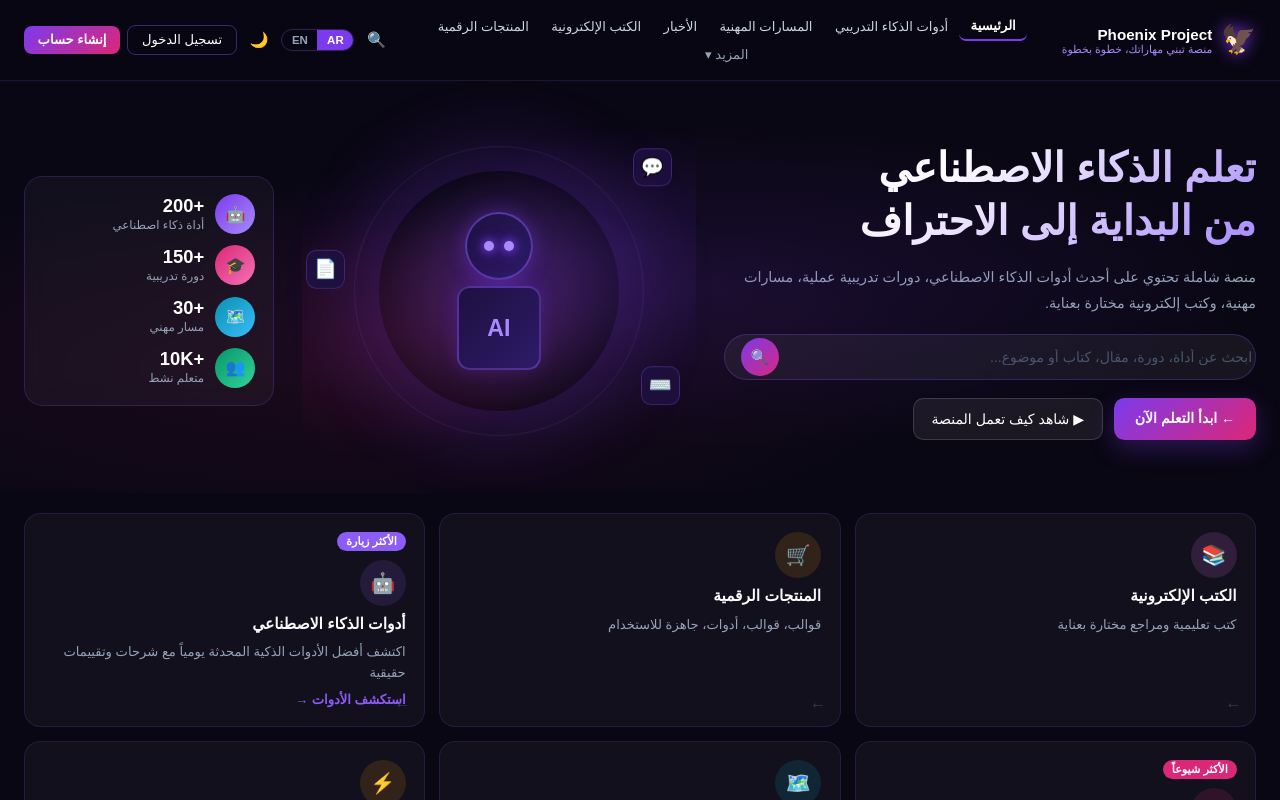
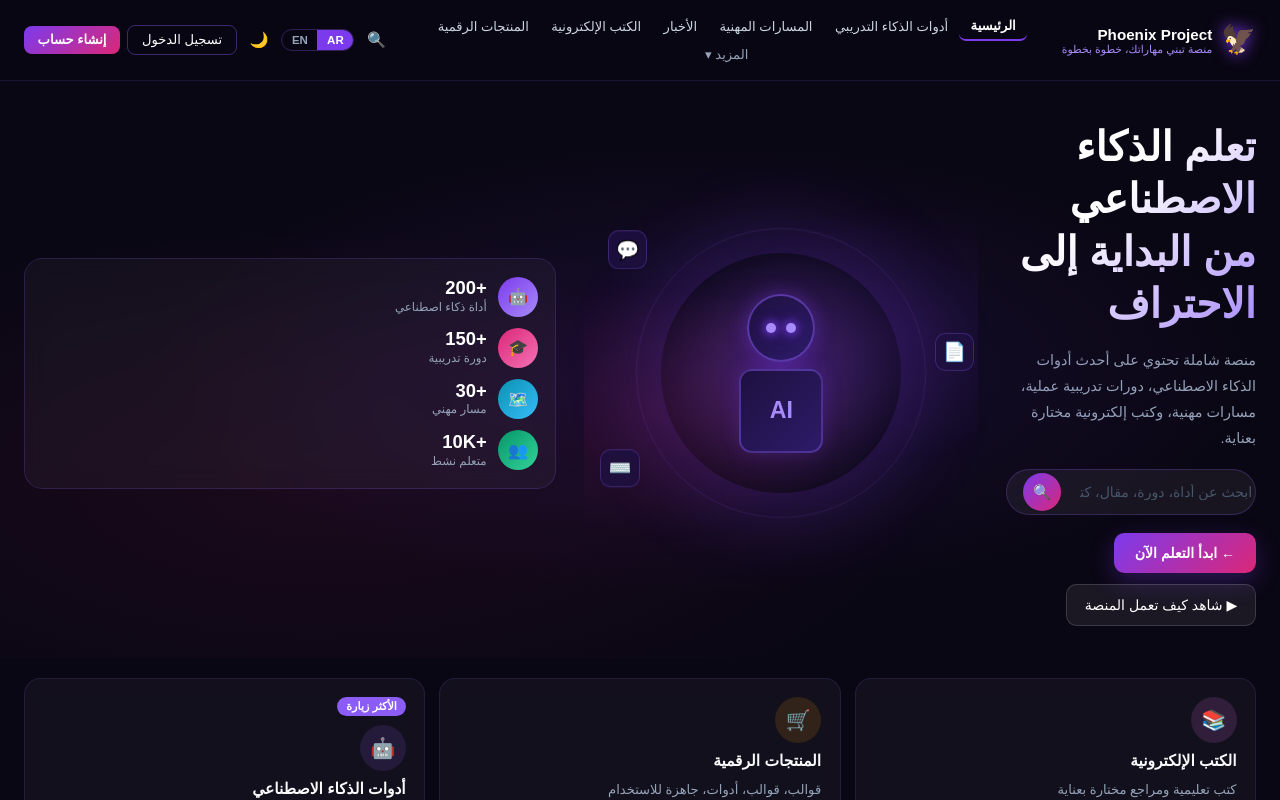
Before and after one commit to tambeabdulkarim/ai-priject, a Next.js app: page /ar in a window 1280 px wide. Shown: the top 800 px of the page. Built offline with nearby package versions, Linux system fonts and the light colour scheme.

Commit message:
fix: reverse grid columns for RTL layout and adjust float positions

```diff
--- a/src/app/globals.css
+++ b/src/app/globals.css
@@ -1447,7 +1447,6 @@ main.ph-main {
 
 /* RTL overrides for phoenix components */
 .rtl .ph-topbar-inner,
-.rtl .ph-hero-inner,
 .rtl .ph-hero-copy,
 .rtl .ph-hero-btns,
 .rtl .ph-search,
@@ -1460,17 +1459,31 @@ main.ph-main {
 .rtl .ph-sec-hdr,
 .rtl .ph-hstat,
 .rtl .ph-bstat,
-.rtl .ph-hero-stats,
 .rtl .ph-nav,
 .rtl .ph-nav-actions,
 .rtl .ph-statsbar-inner {
   direction: rtl;
 }
 
+/* Reverse grid columns for RTL */
+.rtl .ph-hero-inner {
+  direction: rtl;
+  grid-template-columns: 250px 0.85fr 1.15fr;
+}
+
+.rtl .ph-hero-stats {
+  direction: rtl;
+}
+
 .rtl .ph-card-arr {
   left: auto;
   right: 0.85rem;
 }
+
+/* RTL float positioning */
+.rtl .ph-float.f1 { right: auto; left: 6%; }
+.rtl .ph-float.f2 { left: auto; right: 1%; }
+.rtl .ph-float.f3 { right: auto; left: 4%; }
 
 .rtl .ph-search-input { direction: rtl; }
 .rtl .ph-nl-input { direction: rtl; }
```
